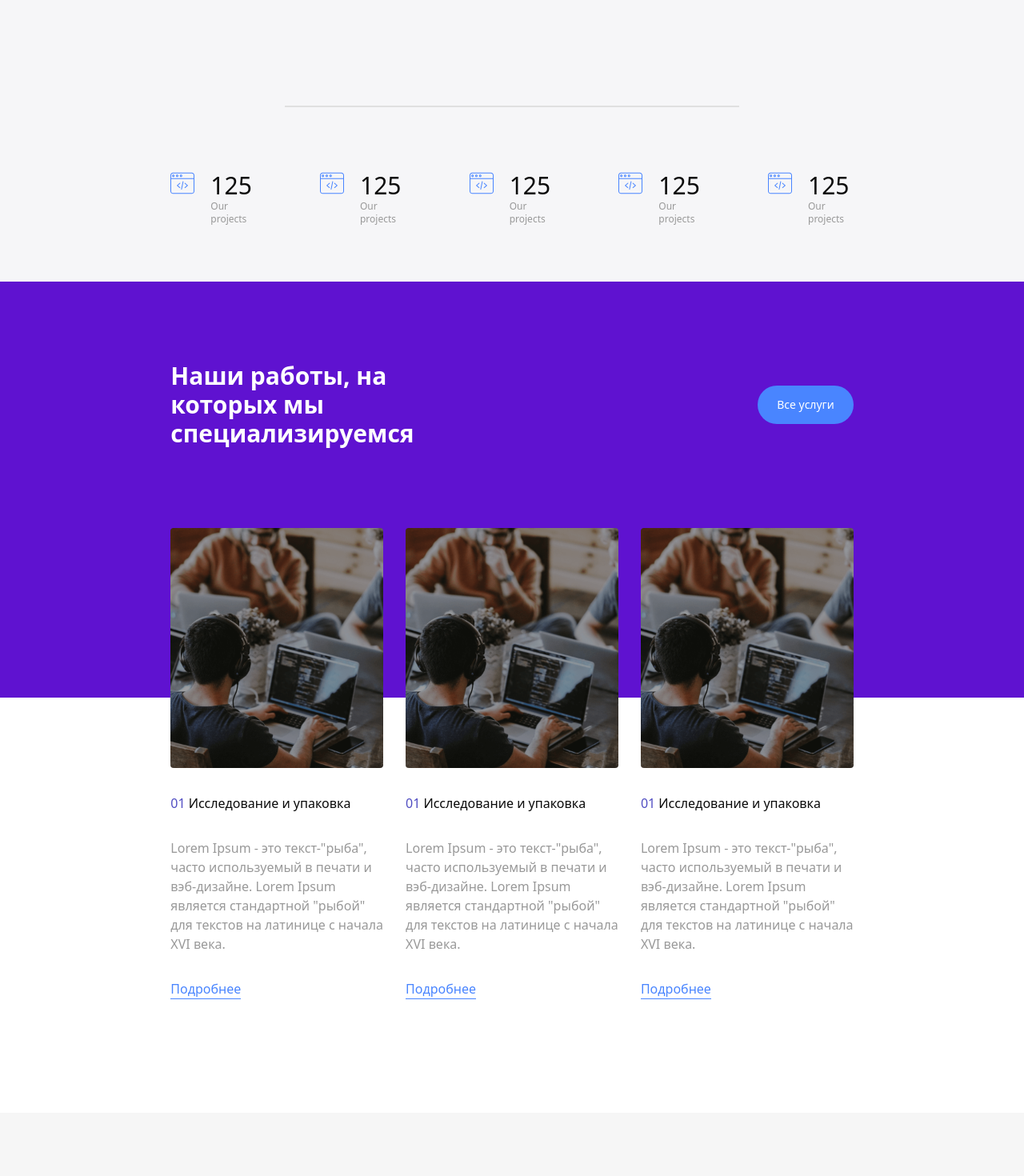
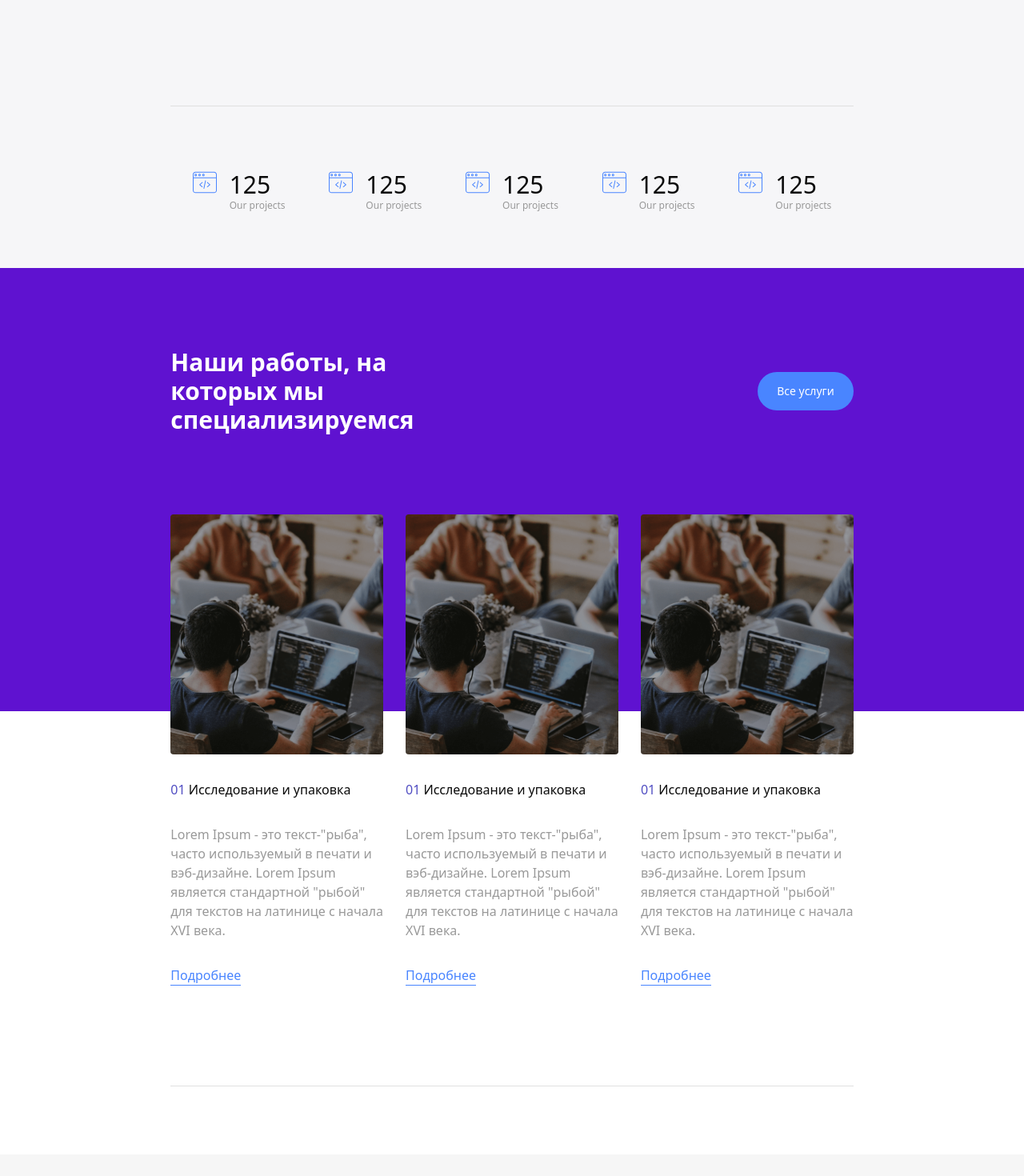
Before and after one commit to Zhyldyza/Landing-page, a React (Vite) app: page / in a window 1280 px wide. Shown: the part 1960-3430 px from the top of the page at 80% size. Built offline with nearby package versions, Linux system fonts and the light colour scheme.

Commit message:
fixed separators

```diff
--- a/src/shared/content/Projects.tsx
+++ b/src/shared/content/Projects.tsx
@@ -47,8 +47,8 @@ const Projects = () => {
               Смотреть Видео
             </Button>
           </div>
-          <div className="flex justify-center pt-10">
-            <Separator className="bg-[#E0E0E0] py-[1px] w-full" />
+          <div className="pt-20 w-full">
+            <Separator className="bg-[#E0E0E0] py-[0.5px]"/>
           </div>
         </div>
       </div>
--- a/src/shared/content/StandartBlock.tsx
+++ b/src/shared/content/StandartBlock.tsx
@@ -5,7 +5,7 @@ import { STANDART_ITEM } from './const'
 const StandartBlock = () => {
   return (
     <div className='pt-[105px] bg-[#f6f6f8] w-full'>
-        <div className='w-2/3 mx-auto'>
+    <div className='w-2/3 mx-auto'>
     <div className="flex justify-between pb-[143px]">
         <div>
             <h2 className='text-3xl max-w-sm pb-9 font-bold leading-10'>Высокие стандарты разработки</h2>
@@ -14,12 +14,10 @@ const StandartBlock = () => {
         </div>
         <img className='max-h-[500px] max-w-[400px] rounded-lg' src={standartPix} alt="standart block pix" />
     </div>
-    <div className='flex justify-center'>
-    <Separator className='bg-[#E0E0E0] py-[1px] w-2/3' />
-    </div>
-    <div  className='flex items-start justify-center gap-20 pt-20 pb-[70px]'>
+    <Separator className="bg-[#E0E0E0] pt-[1px]"/>
+    <div  className='grid grid-cols-5 place-items-center pt-20 pb-[70px]'>
         {STANDART_ITEM.map((item)=>(
-            <div className='flex align-top items-start justify-center gap-5'>
+            <div className='flex align-top items-start justify-center gap-4'>
                 <img src={item.img} alt="project icon" className='mb-2'/>
                 <div className='flex flex-col max-w-xs'>
                     <span className='text-3xl'>{item.num}</span>
--- a/src/shared/content/WorksBlock.tsx
+++ b/src/shared/content/WorksBlock.tsx
@@ -34,9 +34,9 @@ const WorksBlock = () => {
           </div>
         ))}
       </div>
+      <div className="w-full pt-[85px] pb-[85px]">
+      <Separator className="bg-[#E0E0E0] border-e-0"/>
       </div>
-      <div className="flex justify-center pb-[100px]">
-        <Separator className='bg-[#E0E0E0] py-[1px] w-5/6'/>
       </div>
     </div>
   </div>
--- a/src/shared/footer/Footer.tsx
+++ b/src/shared/footer/Footer.tsx
@@ -5,7 +5,7 @@ const Footer = () => {
   return (
     <div className="bg-[#f6f6f8] pt-[70px] w-full">
       <div className="w-2/3 mx-auto">
-        <div className="flex justify-between">
+        <div className="flex justify-between pb-[70px]">
       {FOOTER_ITEMS.map((item) => (
           <div className="">
             <h3 className="text-lg font-normal ">{item.title}</h3>
@@ -23,9 +23,7 @@ const Footer = () => {
           </div>
       ))}
       </div>
-      </div>
-      <div className="flex justify-center pt-[70px]">
-            <Separator className="bg-[#E0E0E0] py-[1px] w-1/2" />
+      <Separator className="bg-[#E0E0E0] py-[0.5px]"/>
       </div>
         <p className="text-center text-[#999999] text-[13px] font-thin py-[30px]">(с) 2019. Все права защищены.</p>
     </div>
```
